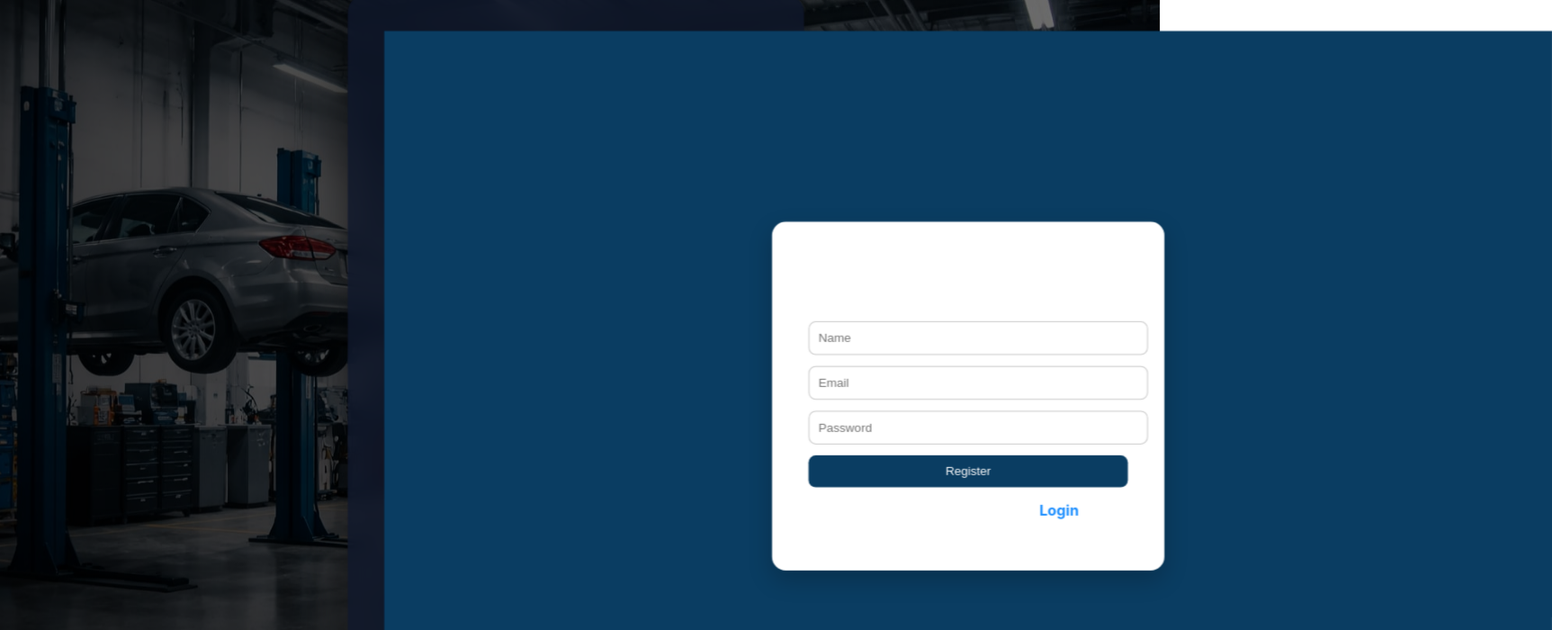
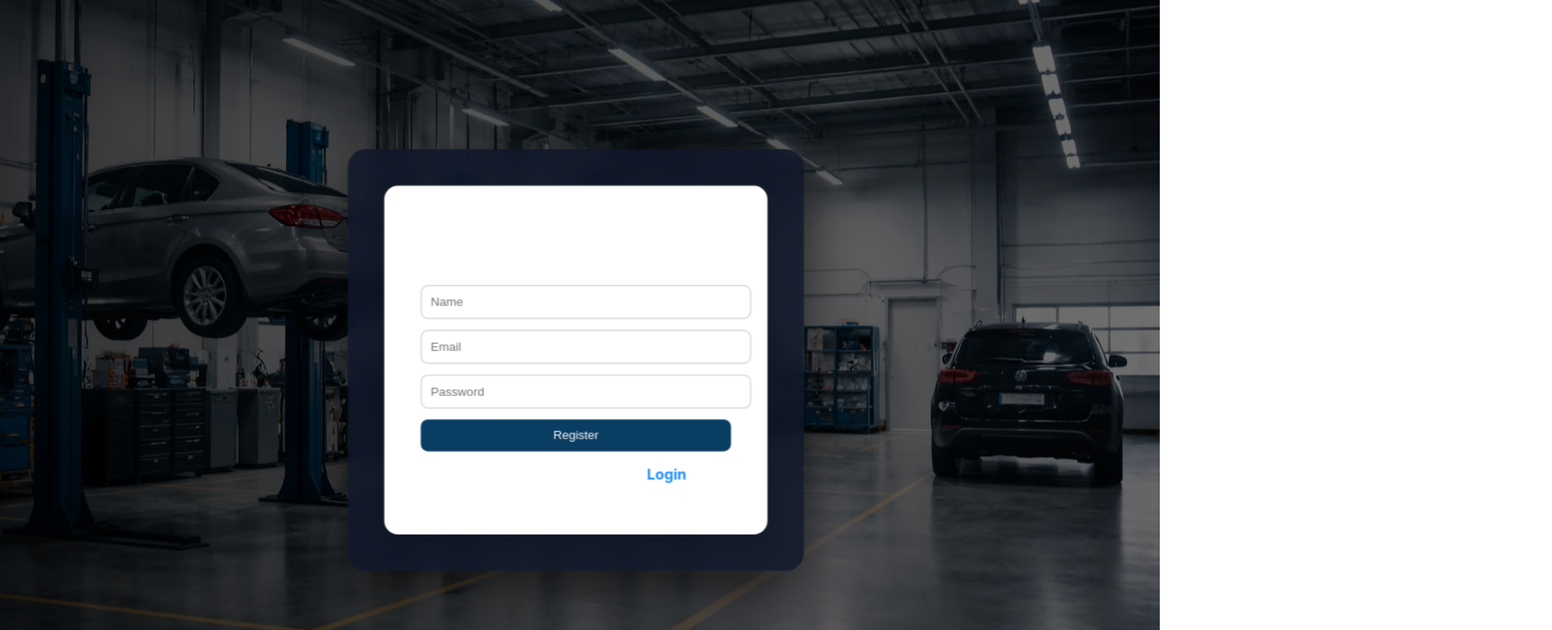
Before and after one commit to hetavantani-2205/VehicleServePro, a React (Vite) app in the folder frontend/: page / in a window 1280 px wide. Both pictures are taken after a click on the element "Register". Shown: the top 700 px of the page at 90% size, 1725 px wide, since content can reach past the window. Built offline with nearby package versions, Linux system fonts and the light colour scheme.

Commit message:
register fix

```diff
--- a/frontend/src/components/Register.jsx
+++ b/frontend/src/components/Register.jsx
@@ -12,7 +12,7 @@ export default function Register({ goLogin }) {
   const register = () => {
   setError("");
 
-  // 1. Validation Logic
+
   if (!name || !email || !password) {
     setError("All fields are required");
     return;
@@ -102,9 +102,7 @@ const handleGoogleResponse = (response) => {
 
 const styles = {
   container: {
-    minHeight: "100vh",
-    width: "100vw",
-    background: "#0a3d62",
+    width: "100%",
     display: "flex",
     justifyContent: "center",
     alignItems: "center",
```
